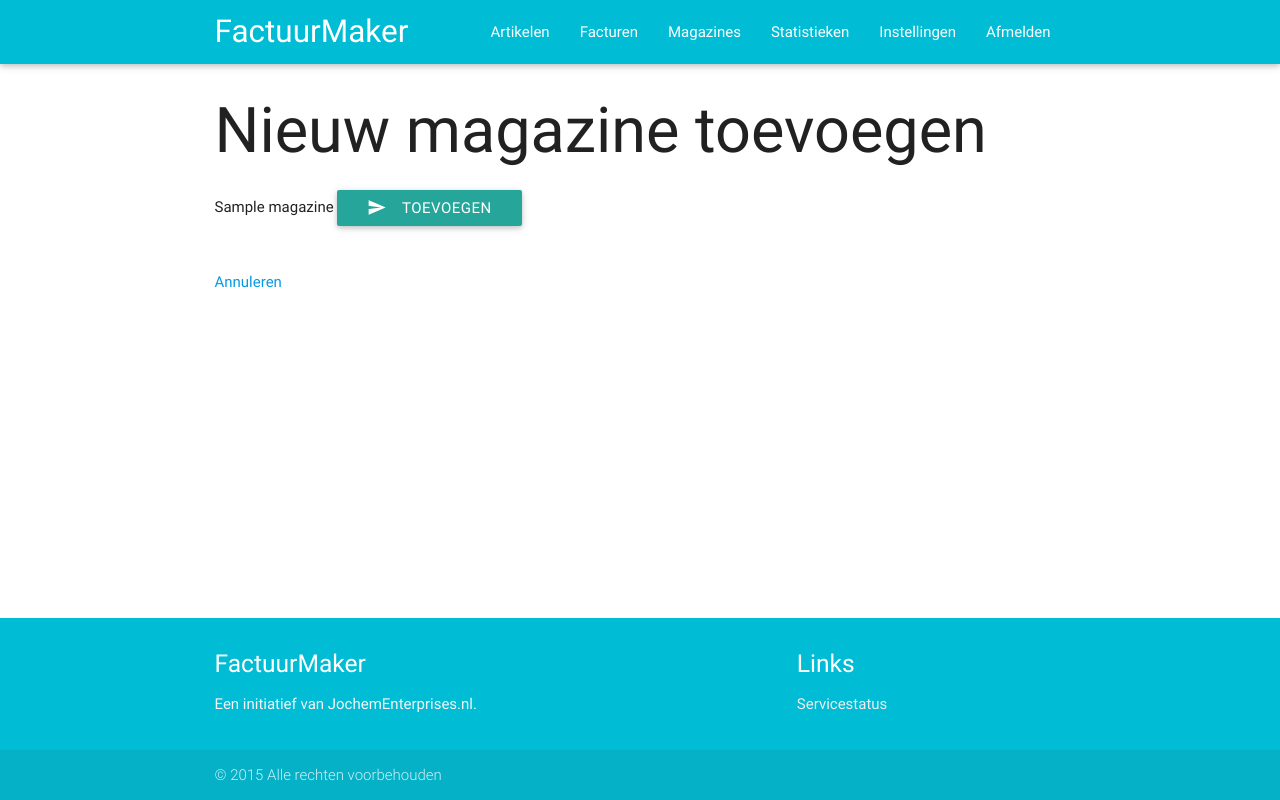
After one commit to jlmdegoede/InvoiceGen, a Django app: template Magazine/templates/new_edit_magazine.html in a window 1280 px wide. The commit adds this page. Run offline with Django 3.2, Linux system fonts and the light colour scheme; the template is opened without the code that fills it: most values are stand-ins (such as "Sample title", 1, 10 or a date in 2020); some libraries are stand-ins or nearby versions.

Commit message:
Some work on Magazines

```diff
--- a/FactuurMaker/models.py
+++ b/FactuurMaker/models.py
@@ -8,6 +8,7 @@ class Invoice(models.Model):
     contents = models.TextField()
     invoice_number = models.IntegerField()
     total_amount = models.IntegerField()
+    paid = models.BooleanField(default=False)
 
 
 class Article(models.Model):
@@ -18,7 +19,6 @@ class Article(models.Model):
     magazine = models.CharField(max_length=40)
     magazine_number = models.IntegerField()
     invoice = models.ForeignKey(Invoice, null=True, blank=True)
-    paid = models.BooleanField(default=False)
     briefing = models.TextField(blank=True)
     done = models.BooleanField(default=False)
     word_price = models.FloatField(default=0.25)
--- a/FactuurMaker/templates/base.html
+++ b/FactuurMaker/templates/base.html
@@ -31,6 +31,7 @@
             <ul class="right hide-on-med-and-down">
                 <li><a href="/">Artikelen</a></li>
                 <li><a href="/invoices">Facturen</a></li>
+                <li><a href="/magazines">Magazines</a></li>
                 <li><a href="/statistics">Statistieken</a></li>
                 <li><a href="/settings">Instellingen</a></li>
                 <li><a href="/logout">Afmelden</a></li>
--- a/FactuurMaker/views.py
+++ b/FactuurMaker/views.py
@@ -95,7 +95,6 @@ def get_invoices(request):
     invoices = {}
     yearList = []
     years = Invoice.objects.values("date_created").distinct()
-    print(years)
     for dict in years:
         year = dict['date_created'].year
         if year not in yearList:
@@ -115,7 +114,6 @@ def get_invoices(request):
 def view_markdown(request, invoice_id):
     # try:
     invoice = Invoice.objects.get(id=invoice_id)
-    print(invoice.contents)
     return render(request, 'FactuurMaker/markdown.html', {'invoice_id': invoice.id,
                                                           'html': markdown.markdown(invoice.contents, extensions=[
                                                               'markdown.extensions.tables',
--- /dev/null
+++ b/Magazine/templates/new_edit_magazine.html
@@ -0,0 +1,47 @@
+{% extends 'base.html' %}
+{% load staticfiles %}
+
+{% block title %}
+    FactuurMaker
+{% endblock %}
+
+{% block header %}
+{% endblock %}
+
+{% block content %}
+    {% if edit %}
+        <h1>Magazine bewerken</h1>
+    {% else %}
+        <h1>Nieuw magazine toevoegen</h1>
+    {% endif %}
+    {% if error %}
+        {{ error }}
+    {% endif %}
+    {% if toast %}
+        <script type="text/javascript">
+            Materialize.toast('{{ toast }}', 4000) // 4000 is the duration of the toast
+         </script>
+    {% endif %}
+    {% if edit %}
+        <form id="article_form" class="col s12" method="post" action="/magazine/edit/{{ articleid }}/">
+    {% else %}
+        <form id="article_form" class="col s12" method="post" action="/magazine/add/">
+    {% endif %}
+        {% csrf_token %}
+
+            {{ magazine }}
+
+
+        <button class="btn waves-effect waves-light" type="submit" name="submit">
+            {% if edit %}
+                Bewerken
+            {% else %}
+                Toevoegen
+            {% endif %}
+            <i class="mdi-content-send left"></i>
+        </button>
+        </form>
+        <br /><br />
+        <a href="/">Annuleren</a>
+    </div>
+{% endblock %}
```
Also changed, not shown: Magazine/forms.py (added, +10 -0 lines), Magazine/views.py (+8 -3 lines), Magazine/templates/magazines.html (renamed from FactuurMaker/templates/FactuurMaker/magazines.html).
